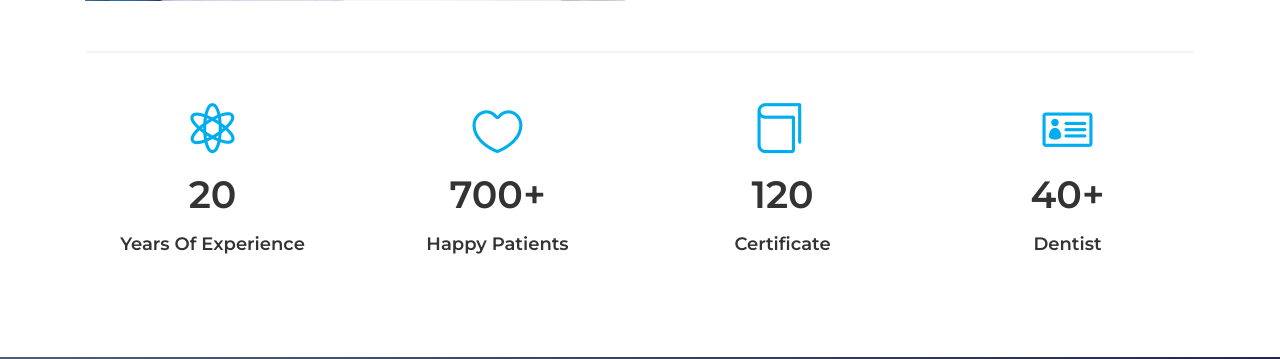
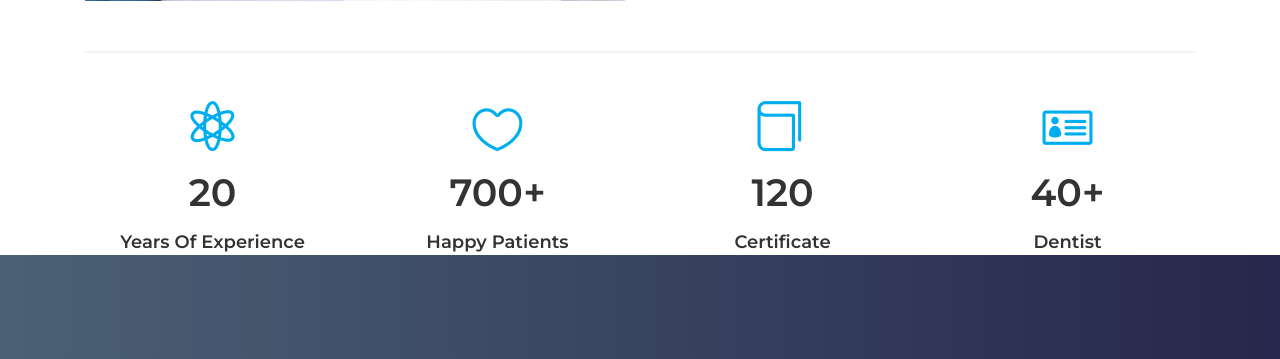
Before and after one commit to CleoMugs/dentist, a Django app: page / in a window 1280 px wide. Shown: the part 1655-2014 px from the top of the page. Run offline with Django 3.2, Linux system fonts and the light colour scheme; some libraries are stand-ins or nearby versions.

Commit message:
redesigned home-page

```diff
--- a/menocare/templates/home.html
+++ b/menocare/templates/home.html
@@ -114,7 +114,7 @@
       <div class="row">
         <!-- Cool Facts Area -->
         <div class="col-12 col-sm-6 col-lg-3">
-          <div class="single-cta text-center mt-50 mb-100">
+          <div class="single-cta text-center mt-5 mb-10">
             <i class="icon_genius"></i>
             <h2><span class="counter">20</span></h2>
             <h5>Years Of Experience</h5>
@@ -123,7 +123,7 @@
 
         <!-- Cool Facts Area -->
         <div class="col-12 col-sm-6 col-lg-3">
-          <div class="single-cta text-center mt-50 mb-100">
+          <div class="single-cta text-center mt-5 mb-10">
             <i class="icon_heart_alt"></i>
             <h2><span class="counter">700</span>+</h2>
             <h5>Happy Patients</h5>
@@ -132,7 +132,7 @@
 
         <!-- Cool Facts Area -->
         <div class="col-12 col-sm-6 col-lg-3">
-          <div class="single-cta text-center mt-50 mb-100">
+          <div class="single-cta text-center mt-5 mb-10">
             <i class="icon_book_alt"></i>
             <h2><span class="counter">120</span></h2>
             <h5>Certificate</h5>
@@ -141,7 +141,7 @@
 
         <!-- Cool Facts Area -->
         <div class="col-12 col-sm-6 col-lg-3">
-          <div class="single-cta text-center mt-50 mb-100">
+          <div class="single-cta text-center mt-5 mb-10">
             <i class="icon_id"></i>
             <h2><span class="counter">40</span>+</h2>
             <h5>Dentist</h5>
```
